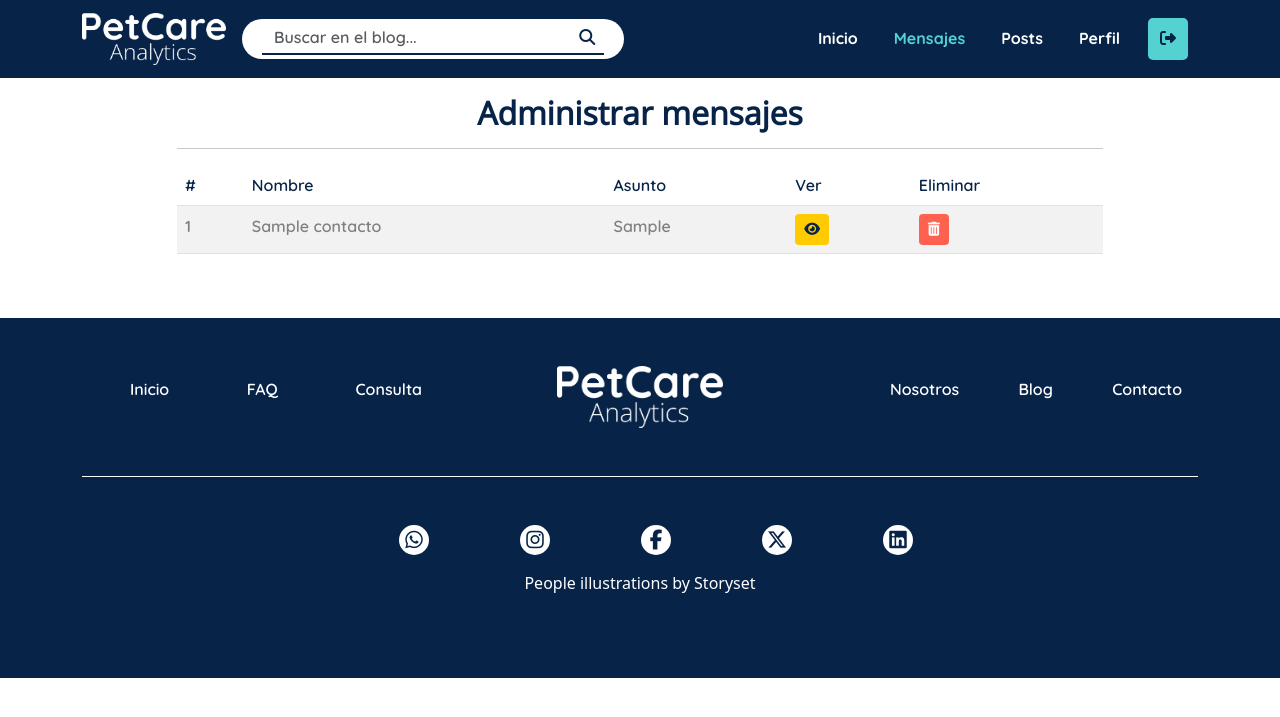
After one commit to JorgPalma/DjangoPCA, a Django app: page /mensajes/ in a window 1280 px wide. The commit adds this page. Shown: the top 717 px of the page. Run offline with Django 4.2, Linux system fonts and the light colour scheme; a user stored in the database is signed in; tables that the repository leaves empty hold one stand-in row (values such as "Sample post"); lists and menus that the app fills with data are empty; some libraries are stand-ins or nearby versions.

Commit message:
Tengo miedo

```diff
--- a/core/static/core/css/style.css
+++ b/core/static/core/css/style.css
@@ -933,3 +933,43 @@ select{
     background: var(--rojo);
     color: white;
 }
+
+.mensaje-text {
+    color: var(--azul);
+    font-family: var(--quicksans);
+    text-decoration: none;
+}
+
+.flecha-atras {
+    background: var(--celeste) ;
+    color: white;
+}
+
+.pagination > li > a
+{
+    background-color: white;
+    color: var(--celeste);
+}
+
+.pagination > li > a:focus,
+.pagination > li > a:hover,
+.pagination > li > span:focus,
+.pagination > li > span:hover
+{
+    color: #5a5a5a;
+    background-color: #eee;
+    border-color: #ddd;
+}
+
+.pagination > .active > a
+{
+    color: white;
+    background-color: var(--celeste) !Important;
+    border: solid 1px var(--celeste) !Important;
+}
+
+.pagination > .active > a:hover
+{
+    background-color: var(--celeste) !Important;
+    border: solid 1px var(--celeste);
+}
--- a/core/templates/core/blog.html
+++ b/core/templates/core/blog.html
@@ -64,6 +64,7 @@
         </div>
       </div>
       {% endfor %}
+      <div> {% include 'core/paginator.html' %}  </div>
     </div>
   </main>
 {% endblock %}
--- a/core/templates/core/blogadopcion.html
+++ b/core/templates/core/blogadopcion.html
@@ -64,6 +64,7 @@
         </div>
       </div>
       {% endfor %}
+      <div> {% include 'core/paginator.html' %}  </div>
     </div>
   </main>
 {% endblock %}
--- a/core/templates/core/blogalimentacion.html
+++ b/core/templates/core/blogalimentacion.html
@@ -64,6 +64,7 @@
         </div>
       </div>
       {% endfor %}
+      <div> {% include 'core/paginator.html' %}  </div>
     </div>
   </main>
 {% endblock %}
--- a/core/templates/core/bloggato.html
+++ b/core/templates/core/bloggato.html
@@ -64,6 +64,7 @@
         </div>
       </div>
       {% endfor %}
+      <div> {% include 'core/paginator.html' %}  </div>
     </div>
   </main>
 {% endblock %}
--- a/core/templates/core/blogperro.html
+++ b/core/templates/core/blogperro.html
@@ -64,6 +64,7 @@
         </div>
       </div>
       {% endfor %}
+      <div> {% include 'core/paginator.html' %}  </div>
     </div>
   </main>
 {% endblock %}
--- /dev/null
+++ b/core/templates/core/mensajes.html
@@ -0,0 +1,45 @@
+{% extends 'core/template.html' %}
+
+{% block title %}
+  <title>PetCareAnalytics | Mensajes</title>
+{% endblock %}
+
+{% block content %}
+{% load static %}
+<div class="container container-op-perfil pt-3 pb-5">
+  <div class="row d-flex justify-content-center">
+    <div class="col-10">
+      <h2 class="text-center mensaje-text">Administrar mensajes</h2>
+      {% if mensaje.count == 0 %}
+      <hr>
+      <h3 class="text-center mensaje-text">Aún no has recibido mensajes</h3>
+      {% else %}
+      <hr>
+      <table class="table table-hover table-striped">
+        <thead>
+          <tr>
+            <th scope="col">#</th>
+            <th scope="col">Nombre</th>
+            <th scope="col">Asunto</th>
+            <th scope="col">Ver</th>
+            <th scope="col">Eliminar</th>
+          </tr>
+        </thead>
+        <tbody>
+          {% for m in blog %}
+            <tr>
+              <th scope="row">{{ m.id }}</th>
+              <th scope="row">{{ m.nombre_contacto }}</th>
+              <th scope="row">{{ m.asunto }}</th>
+              <th scope="row"><a href="{% url 'verMensaje' m.id %}" class="btn btn-sm mascota-edit"><i class="fa-solid fa-eye"></i></a></th>
+              <th scope="row"><a href="{% url 'eliminarMensaje' m.id %}" class="btn btn-sm mascota-delete"><i class="fa-solid fa-trash-can"></i></a></th>
+            </tr>
+          {% endfor %}
+        </tbody>
+      </table>
+      {% endif %}
+    </div>
+  </div>
+  <div> {% include 'core/paginator.html' %}  </div>
+</div>
+{% endblock %}
--- /dev/null
+++ b/core/templates/core/paginator.html
@@ -0,0 +1,46 @@
+{% if paginator.num_pages > 1%}
+<div class="d-flex justify-content-center mt-2">
+    <ul class="pagination">
+        {% if blog.has_previous %}
+            <li class="page-item d-none d-sm-block"><a class="page-link" href="?page={{ blog.previous_page_number }}#pagtable">Anterior</a></li>
+        {% endif %}
+        {% for page in paginator.page_range %}
+            {% if forloop.last and page != blog.number and paginator.num_pages > 7 %}
+                {% if blog.next_page_number != paginator.num_pages%}
+                <li class="page-item">
+                    <a class="page-link" href="?page={{ blog.number | add:1}}#pagtable">...</a>
+                </li>
+                {% endif %}
+            <li class="page-item">
+                    <a class="page-link" href="?page={{paginator.num_pages}}#pagtable">{{paginator.num_pages}}</a>
+            </li>
+            {% endif %}
+            {% if page == blog.number and page > 7 %}
+            <li class="page-item">
+                <a class="page-link" href="?page={{ page | add:-1 }}#pagtable">...</a>
+            </li>
+            {% endif %}
+            {% if page < 7 or page == blog.number %}
+            <li class="page-item {% if page == blog.number %}active{% endif %}">
+                <a class="page-link" href="?page={{ page }}#pagtable">{{ page }}</a>
+            </li>
+            {% endif %}
+        {% endfor %}
+        {% if blog.has_next %}
+            <li class="page-item d-none d-sm-block">
+                <a class="page-link" href="?page={{ blog.next_page_number }}#pagtable">Siguiente</a>
+            </li>
+        {% endif %}
+    </ul>
+</div>
+<div class="d-flex justify-content-center d-sm-none">
+    {% if blog.has_previous %}
+        <span class="page-item"><a  class="page-link" href="?page={{ blog.previous_page_number }}#pagtable">Anterior</a></span>
+    {% endif %}
+    {% if blog.has_next %}
+        <span class="page-item"><a class="page-link" href="?page={{ blog.next_page_number }}#pagtable">Siguiente</a></span>
+    {% endif %}
+    <br>
+    <br>
+</div>
+{% endif %}
--- a/core/templates/core/template.html
+++ b/core/templates/core/template.html
@@ -25,11 +25,34 @@
                     <span class="navbar-toggler-icon"></span>
                   </button>
                   <div class="collapse navbar-collapse" id="navbarNavDropdown">
-                    <form class="d-flex op-searchbar" role="search">
-                      <input class="form-control shadow-none ms-auto mb-2 mb-lg-0 op-searchbar-input" type="search" placeholder="Buscar..." aria-label="Search">
+                    <form class="d-flex op-searchbar" role="search" action="{% url 'blog' %}">
+                      <input class="form-control shadow-none ms-auto mb-2 mb-lg-0 op-searchbar-input" name="search" type="search" placeholder="Buscar en el blog..." aria-label="Search">
                       <button class="op-searchbar-button" type="submit"><i class="fa-solid fa-magnifying-glass"></i></button>
                     </form>
                     <ul class="navbar-nav ms-auto mb-2 mb-lg-0">
+                      {% if user.is_superuser %}
+                        <li class="nav-item">
+                          <a
+                            {% if request.resolver_match.url_name == 'home' %}class="active nav-link"
+                            {% elif request.resolver_match.url_name != 'home' %}class="nav-link"
+                            {% endif %} aria-current="page" href="{% url 'home' %}">Inicio
+                          </a>
+                        </li>
+                        <li class="nav-item">
+                          <a
+                            {% if request.resolver_match.url_name == 'mensajes' %}class="active nav-link"
+                            {% elif request.resolver_match.url_name != 'mensajes' %}class="nav-link"
+                            {% endif %} aria-current="page" href="{% url 'mensajes' %}">Mensajes
+                          </a>
+                        </li>
+                        <li class="nav-item">
+                          <a
+                            {% if request.resolver_match.url_name == 'verPosts' %}class="active nav-link"
+                            {% elif request.resolver_match.url_name != 'verPosts' %}class="nav-link"
+                            {% endif %} aria-current="page" href="{% url 'verPosts' %}">Posts
+                          </a>
+                        </li>
+                      {% else %}
                         <li class="nav-item">
                           <a
                             {% if request.resolver_match.url_name == 'home' %}class="active nav-link"
@@ -71,6 +94,7 @@
                             {% endif %} aria-current="page" href="{% url 'noticias' %}">Noticias
                           </a>
                         </li>
+                      {% endif %}
                       </li>
                       {% if user.is_authenticated %}
                         <li class="nav-item">
--- a/core/urls.py
+++ b/core/urls.py
@@ -1,6 +1,6 @@
 from django.urls import path
 from django.contrib.auth.decorators import login_required
-from .views import home, nosotros, contacto, detallepost, eliminarMascota, editarMascota, addMascota, likepost ,blog, blogperro, bloggato, blogalimentacion, blogadopcion, addPost, formulario, registro, consulta, perfil, editarPerfil, noticias, bienvenido, enviado, dashboard, test
+from .views import home, nosotros, contacto, detallepost, eliminarPost, verPosts, eliminarMensaje, verMensaje, mensajes, eliminarMascota, editarMascota, addMascota, likepost ,blog, blogperro, bloggato, blogalimentacion, blogadopcion, addPost, formulario, registro, consulta, perfil, editarPerfil, noticias, bienvenido, enviado, dashboard, test
 
 urlpatterns=[
     path('', home, name="home"),
@@ -27,4 +27,9 @@ urlpatterns=[
     path('test/', test, name="test"),
     path('editarMascota/<id>', editarMascota, name="editarMascota"),
     path('eliminarMascota/<id>', eliminarMascota, name="eliminarMascota"),
+    path('mensajes/', mensajes, name="mensajes"),
+    path('verMensaje/<id>', verMensaje, name="verMensaje"),
+    path('eliminarMensaje/<id>', eliminarMensaje, name="eliminarMensaje"),
+    path('verPosts/', verPosts, name="verPosts"),
+    path('eliminarPost/<id>', eliminarPost, name="eliminarPost"),
 ]
--- a/core/views.py
+++ b/core/views.py
@@ -1,13 +1,17 @@
 from django.shortcuts import redirect, render, get_object_or_404
 from .forms import RegistroForm
 from django.contrib.auth import authenticate, login
-from .models import User, Persona, Blog, Comentario, Mascota
+from .models import User, Persona, Blog, Comentario, Mascota, Contacto
 from .forms import EditarPefil, ContactoForm, AddPostForms, ComentarioForm, AddMascotaForms
 import random
 from django.shortcuts import render
 import plotly.graph_objs as go
 import csv
 from django.contrib import messages
+from django.contrib.auth.decorators import login_required, permission_required
+from django.core.paginator import Paginator
+from django.http import Http404
+from django.db.models import Q
 
 
 def home(request):
@@ -41,37 +45,88 @@ def contacto(request):
     return render(request, 'core/contacto.html', data)
 
 def blog(request):
-    blog = Blog.objects.all().order_by('-timestamp')
+
+    search_query = request.GET.get('search', '')
+
+    if search_query:
+        blog = Blog.objects.filter(Q(informacion__icontains=search_query) | Q(titulo__icontains=search_query)).order_by('-timestamp')
+    else:
+        blog = Blog.objects.all().order_by('-timestamp')
+
+    page = request.GET.get('page', 1)
+
+    try:
+        paginator = Paginator(blog, 10)
+        blog = paginator.page(page)
+    except:
+        raise Http404
+
     data = {
-        'blog': blog
+        'blog': blog,
+        'paginator': paginator
     }
     return render(request, 'core/blog.html', data)
 
 def blogperro(request):
     blog = Blog.objects.filter(categoria = "1").order_by('-timestamp')
+
+    page = request.GET.get('page', 1)
+
+    try:
+        paginator = Paginator(blog, 10)
+        blog = paginator.page(page)
+    except:
+        raise Http404
+
     data = {
-        'blog': blog
+        'blog': blog,
+        'paginator': paginator
     }
     return render(request, 'core/blogperro.html', data)
 
 def bloggato(request):
     blog = Blog.objects.filter(categoria = "2").order_by('-timestamp')
+    page = request.GET.get('page', 1)
+
+    try:
+        paginator = Paginator(blog, 10)
+        blog = paginator.page(page)
+    except:
+        raise Http404
+
     data = {
-        'blog': blog
+        'blog': blog,
+        'paginator': paginator
     }
     return render(request, 'core/bloggato.html', data)
 
 def blogalimentacion(request):
-    blog = Blog.objects.filter(categoria = "3").order_by('-timestamp')
+    page = request.GET.get('page', 1)
+
+    try:
+        paginator = Paginator(blog, 10)
+        blog = paginator.page(page)
+    except:
+        raise Http404
+
     data = {
-        'blog': blog
+        'blog': blog,
+        'paginator': paginator
     }
     return render(request, 'core/blogalimentacion.html', data)
 
 def blogadopcion(request):
-    blog = Blog.objects.filter(categoria = "4").order_by('-timestamp')
+    page = request.GET.get('page', 1)
+
+    try:
+        paginator = Paginator(blog, 10)
+        blog = paginator.page(page)
+    except:
+        raise Http404
+
     data = {
-        'blog': blog
+        'blog': blog,
+        'paginator': paginator
     }
     return render(request, 'core/blogadopcion.html', data)
 
@@ -361,3 +416,67 @@ def eliminarMascota(request, id):
     messages.success(request, "Realizado")
 
     return redirect(to="home")
+
+@permission_required("core.view_contacto")
+def mensajes(request):
+
+    blog = Contacto.objects.all()
+    page = request.GET.get('page', 1)
+
+    try:
+        paginator = Paginator(blog, 10)
+        blog = paginator.page(page)
+    except:
+        raise Http404
+
+    data = {
+        'blog': blog,
+        'paginator': paginator
+    }
+
+    return render(request, 'core/mensajes.html', data)
+
+@permission_required("core.change_contacto")
+def verMensaje(request, id):
+    mensaje = get_object_or_404(Contacto, id = id)
+
+    data = {
+        'mensaje': mensaje,
+    }
+
+    return render(request, 'core/verMensaje.html', data)
+
+@permission_required("core.delete_contacto")
+def eliminarMensaje(request, id):
+
+    mensaje = get_object_or_404(Contacto, id = id)
+    mensaje.delete()
+
+    return redirect(to="mensajes")
+
+@permission_required("core.view_blog")
+def verPosts(request):
+    blog = Blog.objects.all()
+
+    page = request.GET.get('page', 1)
+
+    try:
+        paginator = Paginator(blog, 10)
+        blog = paginator.page(page)
+    except:
+        raise Http404
+
+    data = {
+        'blog': blog,
+        'paginator': paginator
+    }
+
+    return render(request, 'core/verPosts.html', data)
+
+@permission_required("core.delete_blog")
+def eliminarPost(request, id):
+
+    blog = get_object_or_404(Blog, id = id)
+    blog.delete()
+
+    return redirect(to="verPosts")
```
Also changed, not shown: core/templates/core/home.html (+9 -12 lines), core/templates/core/verMensaje.html (added, +32 -0 lines), core/templates/core/verPosts.html (added, +44 -0 lines). Lines whose indentation alone changed are shown as unchanged.
